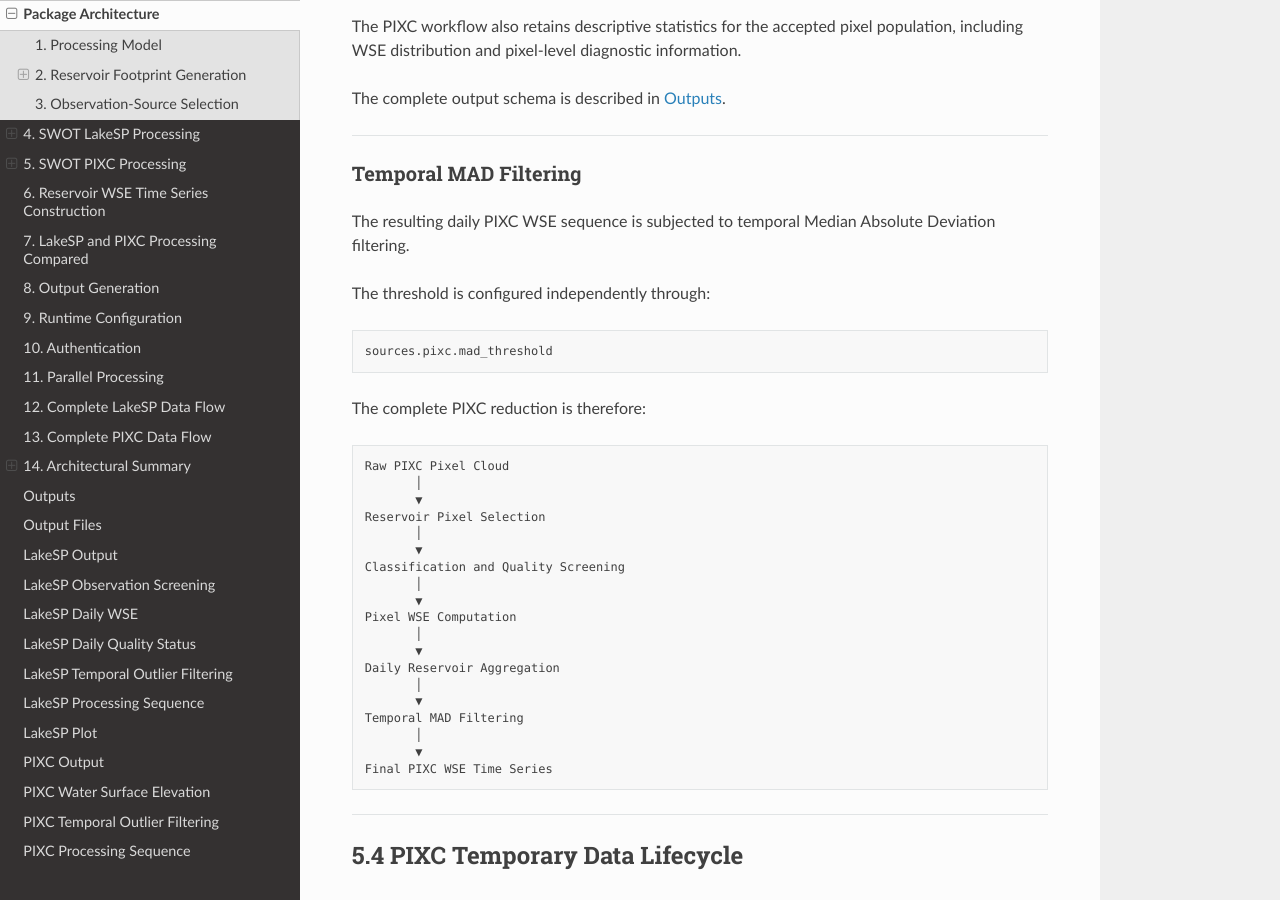
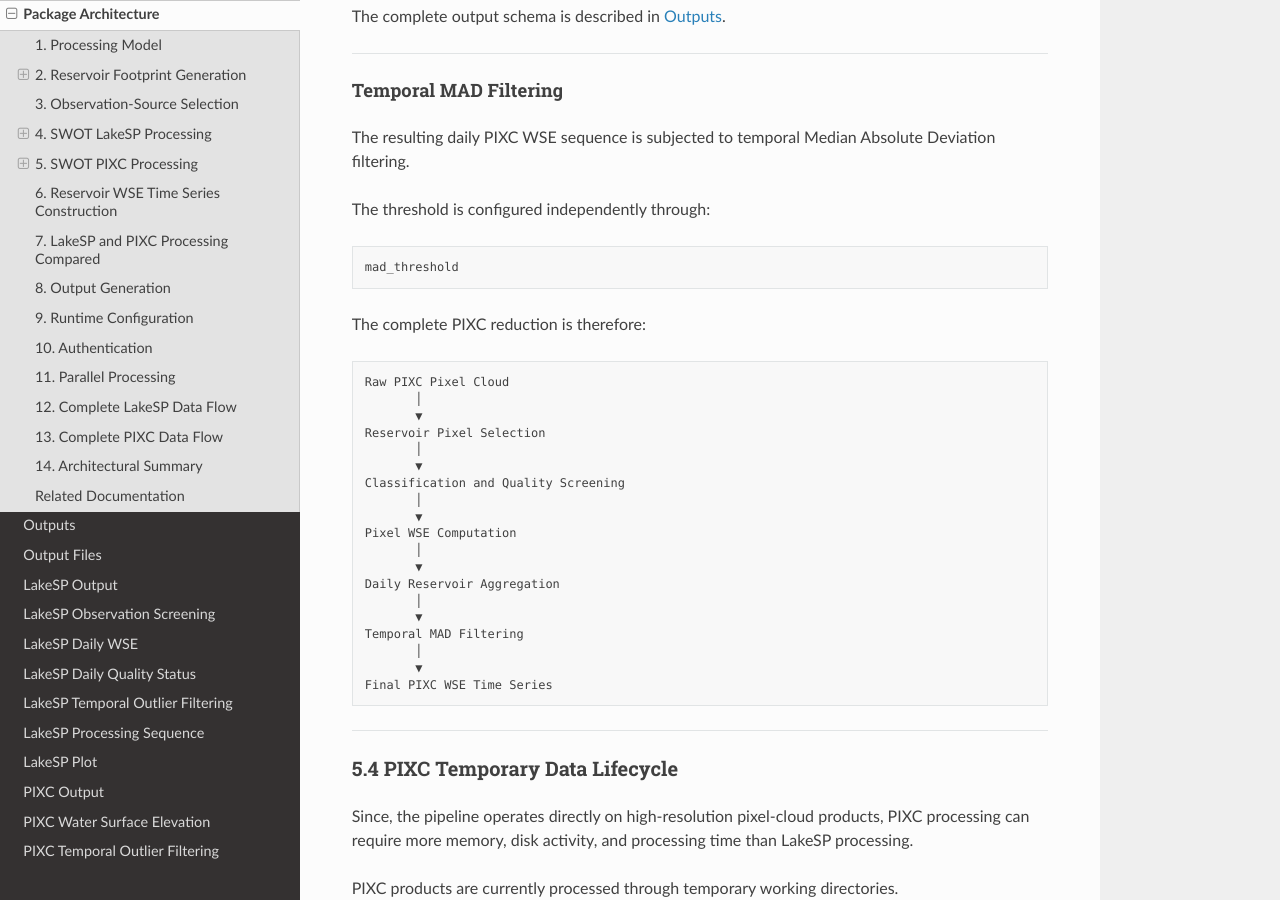
Before and after one commit to Celestialglitch/swot-reservoir-wse, a Sphinx documentation site: the page built from docs/architecture.md, in a window 1280 px wide and 900 px high, scrolled down 17091 px. Built offline with Sphinx 7.4.7 and the Read the Docs theme 3.1.0, drawn with Linux system fonts in a browser that asks for light colours.

Commit message:
Update section headers to use Markdown syntax

````diff
--- a/docs/architecture.md
+++ b/docs/architecture.md
@@ -266,7 +266,7 @@
 
 ---
 
-# 4. SWOT LakeSP Processing
+## 4. SWOT LakeSP Processing
 
 The LakeSP pipeline processes reservoir observations from the SWOT Level 2 Lake Single-Pass vector product.
 
@@ -289,7 +289,7 @@
 
 ---
 
-## 4.1 LakeSP Granule Identification
+### 4.1 LakeSP Granule Identification
 
 The LakeSP archive contains granules containing observations acquired over many locations and mission cycles.
 
@@ -339,7 +339,7 @@
 
 ---
 
-## 4.2 Reservoir Polygon Association
+### 4.2 Reservoir Polygon Association
 
 A candidate LakeSP granule may contain observations for many unrelated inland water bodies.
 
@@ -374,7 +374,7 @@
 
 ---
 
-## 4.3 LakeSP Observation Extraction
+### 4.3 LakeSP Observation Extraction
 
 Verified `lake_id` values are used to extract observations associated with the selected reservoir.
 
@@ -397,7 +397,7 @@
 
 ---
 
-## 4.4 LakeSP WSE Quality Control and Aggregation
+### 4.4 LakeSP WSE Quality Control and Aggregation
 
 LakeSP observations pass through a multi-stage processing sequence.
 
@@ -424,7 +424,7 @@
 Final LakeSP WSE Series
 ```
 
-### Partial-Observation Screening
+#### Partial-Observation Screening
 
 Observations identified as partial are excluded before daily aggregation.
 
@@ -436,7 +436,7 @@
 
 ---
 
-### Quality-Class Screening
+#### Quality-Class Screening
 
 The remaining observations are screened using the LakeSP quality information.
 
@@ -461,7 +461,7 @@
 
 ---
 
-### Daily WSE Aggregation
+#### Daily WSE Aggregation
 
 Multiple accepted observations may occur on a single acquisition date.
 
@@ -493,7 +493,7 @@
 
 ---
 
-### Daily Quality Assignment
+#### Daily Quality Assignment
 
 A representative quality status is retained for each daily LakeSP observation.
 
@@ -511,7 +511,7 @@
 
 ---
 
-### Temporal MAD Filtering
+#### Temporal MAD Filtering
 
 The daily sequence is finally screened for temporal outliers using the Median Absolute Deviation ( MAD)
 
@@ -544,7 +544,7 @@
 
 ---
 
-## 4.5 LakeSP Granule Cache
+### 4.5 LakeSP Granule Cache
 
 LakeSP granules may be retained locally when:
 
@@ -566,7 +566,7 @@
 
 ---
 
-# 5. SWOT PIXC Processing
+## 5. SWOT PIXC Processing
 
 The PIXC pipeline processes the SWOT Level 2 Water Mask Pixel Cloud product.
 
@@ -595,7 +595,7 @@
 
 ---
 
-## 5.1 PIXC Granule Identification
+### 5.1 PIXC Granule Identification
 
 The first PIXC stage identifies products whose spatial coverage may contain the reservoir during the requested period.
 
@@ -620,7 +620,7 @@
 
 ---
 
-### CMR Footprint Verification
+#### CMR Footprint Verification
 
 The spatial footprint of each candidate PIXC granule is obtained from CMR metadata and compared with the reservoir footprint.
 
@@ -647,7 +647,7 @@
 
 ---
 
-## 5.2 Reservoir Pixel Extraction and WSE Computation
+### 5.2 Reservoir Pixel Extraction and WSE Computation
 
 Verified PIXC products are downloaded into temporary processing workspaces and opened as NetCDF data.
 
@@ -668,7 +668,7 @@
 
 ---
 
-### Bounding-Box Prefilter
+#### Bounding-Box Prefilter
 
 Before performing point-in-polygon processing, PIXC pixels are first screened using the geographic bounds of the reservoir.
 
@@ -686,7 +686,7 @@
 
 ---
 
-### Exact Reservoir Intersection
+#### Exact Reservoir Intersection
 
 The remaining candidate pixels are converted to geographic point geometries and tested against the reservoir footprint.
 
@@ -711,7 +711,7 @@
 
 ---
 
-### Pixel WSE Computation
+#### Pixel WSE Computation
 
 PIXC pixel heights are referenced to the WGS84 ellipsoid.
 
@@ -735,7 +735,7 @@
 
 ---
 
-## 5.3 PIXC Quality Control and WSE Aggregation
+### 5.3 PIXC Quality Control and WSE Aggregation
 
 The PIXC processing branch applies its own screening procedure.
 
@@ -767,7 +767,7 @@
 
 ---
 
-### Water Classification
+#### Water Classification
 
 The retained water class is controlled by:
 
@@ -785,7 +785,7 @@
 
 ---
 
-### Classification-Quality Screening
+#### Classification-Quality Screening
 
 PIXC observations also contain the `classification_qual` bitmask.
 
@@ -795,7 +795,7 @@
 
 ---
 
-### Daily WSE Aggregation
+#### Daily WSE Aggregation
 
 After spatial and quality screening, all accepted PIXC pixels from the same acquisition date are combined into a reservoir-level observation.
 
@@ -824,14 +824,14 @@
 
 ---
 
-### Temporal MAD Filtering
+#### Temporal MAD Filtering
 
 The resulting daily PIXC WSE sequence is subjected to temporal Median Absolute Deviation filtering.
 
 The threshold is configured independently through:
 
 ```text
-sources.pixc.mad_threshold
+mad_threshold
 ```
 
 The complete PIXC reduction is therefore:
@@ -860,7 +860,7 @@
 
 ---
 
-## 5.4 PIXC Temporary Data Lifecycle
+### 5.4 PIXC Temporary Data Lifecycle
 
 Since, the pipeline operates directly on high-resolution pixel-cloud products, PIXC processing can require more memory, disk activity, and processing time than LakeSP processing.
 
@@ -895,7 +895,7 @@
 
 ---
 
-# 6. Reservoir WSE Time Series Construction
+## 6. Reservoir WSE Time Series Construction
 
 The final product of either source pipeline is a chronological sequence of reservoir-level WSE observations.
 
@@ -909,7 +909,7 @@
 
 ---
 
-# 7. LakeSP and PIXC Processing Compared
+## 7. LakeSP and PIXC Processing Compared
 
 The architectural difference between the two sources can be summarized directly.
 
@@ -935,7 +935,7 @@
 
 ---
 
-# 8. Output Generation
+## 8. Output Generation
 
 Both source pipelines use the same output interface.
 
@@ -973,7 +973,7 @@
 
 ---
 
-# 9. Runtime Configuration
+## 9. Runtime Configuration
 
 Processing behaviour is controlled by the active `config.json`.
 
@@ -1019,7 +1019,7 @@
 
 ---
 
-# 10. Authentication
+## 10. Authentication
 
 Two authenticated external services are used by the processing system.
 
@@ -1048,7 +1048,7 @@
 
 ---
 
-# 11. Parallel Processing
+## 11. Parallel Processing
 
 Granule-level processing can be performed concurrently.
 
@@ -1079,7 +1079,7 @@
 
 ---
 
-# 12. Complete LakeSP Data Flow
+## 12. Complete LakeSP Data Flow
 
 ```text
 User Input
@@ -1152,7 +1152,7 @@
 
 ---
 
-# 13. Complete PIXC Data Flow
+## 13. Complete PIXC Data Flow
 
 ```text
 User Input
@@ -1234,7 +1234,7 @@
 
 ---
 
-# 14. Architectural Summary
+## 14. Architectural Summary
 
 The package can be viewed as four cooperating layers:
 
````
